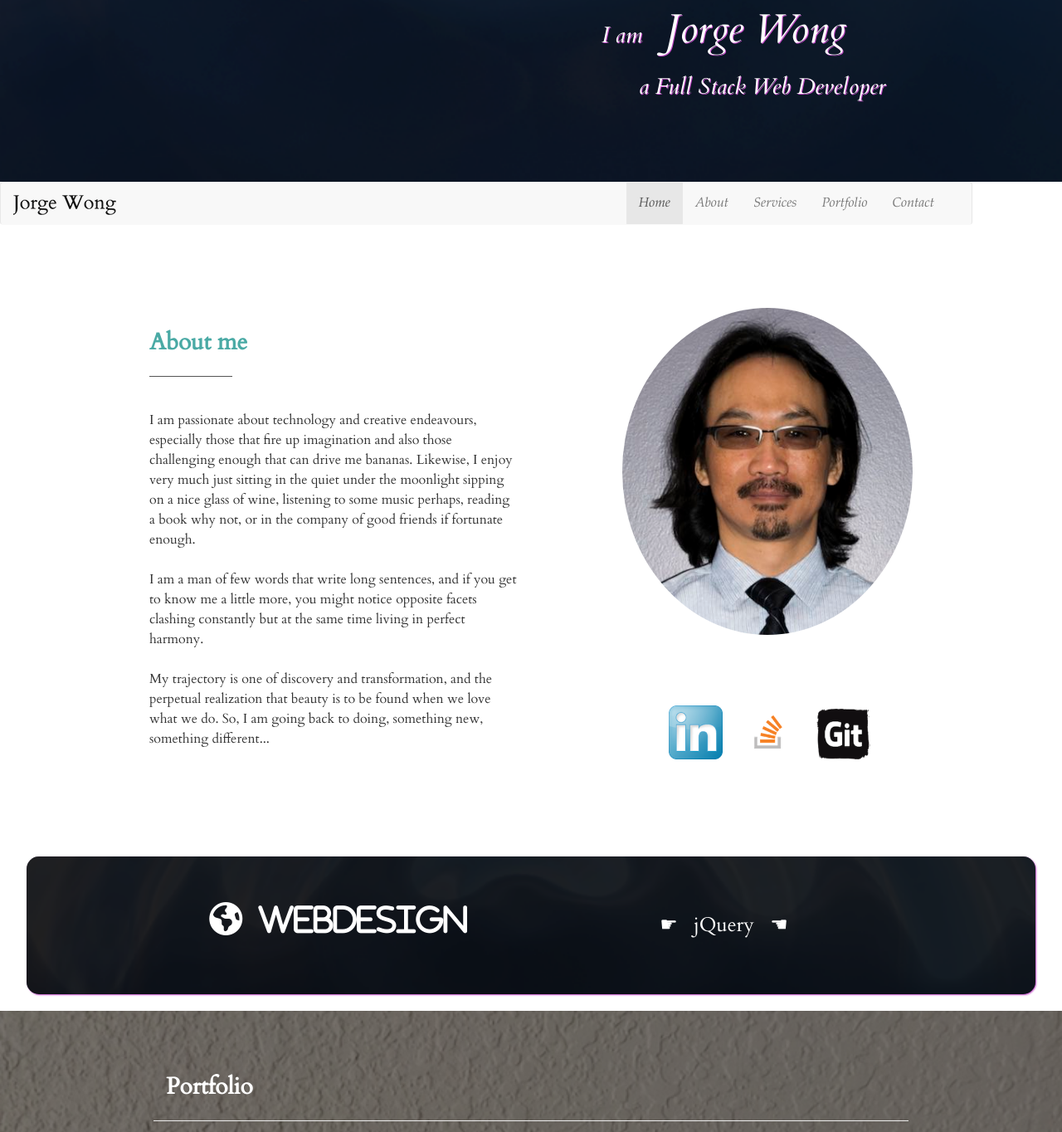
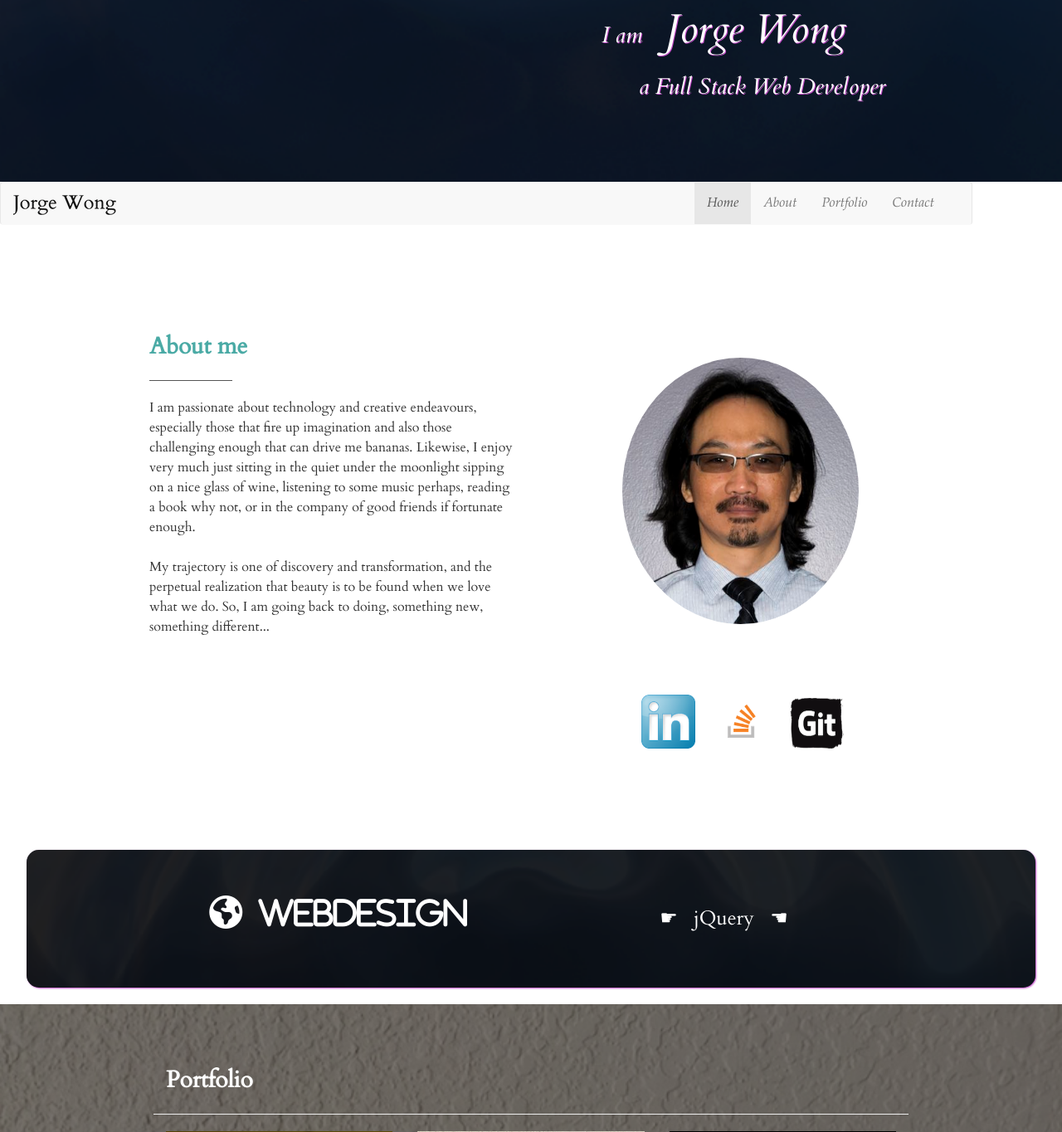
Before and after one commit to jwongcgh/jw-portfolio, a PHP site: page / in a window 1280 px wide. Shown: the part 581-1945 px from the top of the page at 83% size. Run offline with PHP 8.4, Linux system fonts and the light colour scheme; some libraries are stand-ins or nearby versions.

Commit message:
some more formatting

```diff
--- a/assets/css/style.css
+++ b/assets/css/style.css
@@ -39,7 +39,7 @@ body {
 }
 
 .heading {
-    margin-bottom: 40px;
+    margin-bottom: 20px;
 }
 
 .heading:after {
@@ -83,17 +83,9 @@ body {
     z-index: 10;
 }
 
-/*.services-content {
-    position: relative;
-    width: 100%;
-    top: 25%;
-    z-index: 10;
-}*/
-
 .img-responsive {
     margin: 0 auto;
 }
-
 
 /* navbar */
 
@@ -119,7 +111,12 @@ body {
 /* about Me */
 
 #about {
-    padding: 100px 0;
+    padding: 105px 0;
+}
+
+.photo {
+  padding-top: 55px;
+  max-width: 315px;
 }
 
 /*icons*/
@@ -327,7 +324,6 @@ p.description > span {
 .myForm {
     padding: 3.5%
     margin: 0 auto;
-
 }
 
 #contact {
@@ -405,6 +401,25 @@ footer {
 /* @media screen */
 
 @media screen and (max-width: 768px) {
+  #about {
+      padding: 45px 0;
+  }
+
+.photo {
+  padding: 25px;
+  margin: 0 auto;
+}
+
+#links {
+    margin: 25px 0 0 5px;
+}
+
+.icons {
+    padding: 0px;
+    width: 55px;
+    margin: 0 auto;
+}
+
     .mainSection {
         max-width: 728px;
         margin: 0 auto;
@@ -428,4 +443,8 @@ footer {
         font-size: 1.5em;
         padding-left: 20px;
     }
+
+    #contact {
+        padding: 60px 0 30px 0px;
+    }
 }
--- a/index.html
+++ b/index.html
@@ -48,7 +48,7 @@
                     <ul class="nav navbar-nav">
                       <li class="active"><a href="#intro">Home</a></li>
                       <li><a href="#about">About </a></li>
-                      <li><a href="#services">Services</a></li>
+                      <!-- <li><a href="#services">Services</a></li> -->
                       <li><a href="#portfolio">Portfolio</a></li>
                       <li><a href="#contact">Contact</a></li>
                     </ul>
@@ -65,10 +65,10 @@
                   <div class="col-md-5 col-md-offset-1">
                     <h2 class="heading section-title aboutMe-label">About me</h2>
                     <p>I am passionate about technology and creative endeavours, especially those that fire up imagination and also those challenging enough that can drive me bananas. Likewise, I enjoy very much just sitting in the quiet under the moonlight sipping on a nice glass of wine, listening to some music perhaps, reading a book why not, or in the company of good friends if fortunate enough.</p><br>
-                    <p>I am a man of few words that write long sentences, and if you get to know me  a little more, you might notice opposite facets clashing constantly but at the same time living in perfect harmony.</p><br>
+                    <!-- <p>I am a man of few words that write long sentences, and if you get to know me  a little more, you might notice opposite facets clashing constantly but at the same time living in perfect harmony.</p><br> -->
                     <p>My trajectory is one of discovery and transformation, and the perpetual realization that beauty is to be found when we love what we do. So, I am going back to doing, something new, something different...</p>
                   </div>
-                  <div class="col-md-4 col-md-offset-1">
+                  <div class="photo col-md-4 col-md-offset-1">
                     <div class="row">
                     <p><img src="assets/images/jw-2.jpg" alt="" class="img-responsive img-circle"></p>
                   </div>
@@ -93,7 +93,7 @@
 <!-- services -->
 
 <div id="carousel-section">
-            <section id="services" style="background-image: url('assets/images/wave.png');" class="carousel-background">
+            <section id="services" style="background-image: url('assets/images/wave.png')" class="carousel-background">
     <div class="overlay"></div>
 
   <div class="row">
@@ -107,72 +107,52 @@
                     </div>
                     <div class="col-sm-5">
                         <div class="carousel-inner">
-                            <div class="item active">
-                                <div class="carousel-content">
+                                <div class="item active carousel-content">
                                     <div>&#9755 &nbsp Javascript &nbsp &#9754</div>
                                 </div>
-                            </div>
-                            <div class="item">
-                                <div class="carousel-content">
+                                <div class="item carousel-content">
                                     <div>&#9755 &nbsp HTML5 &nbsp &#9754</div>
                                 </div>
-                            </div>
-                            <div class="item">
-                                <div class="carousel-content">
+                                <div class="item carousel-content">
                                     <div>&#9755 &nbsp CSS3 &nbsp &#9754</div>
                                 </div>
-                            </div>
-                            <div class="item">
-                                <div class="carousel-content">
-                                    <div>&#9755 &nbsp Node.js &nbsp &#9754</div>
+                                <div class="item carousel-content">
+                                    <div>&#9755 &nbsp NodeJS &nbsp &#9754</div>
                                 </div>
-                            </div>
-                            <div class="item">
-                                <div class="carousel-content">
+                                <div class="item carousel-content">
                                     <div>&#9755 &nbsp jQuery &nbsp &#9754</div>
                                 </div>
-                            </div>
-                            <div class="item">
-                                <div class="carousel-content">
+                                <div class="item carousel-content">
                                     <div>&#9755 &nbsp React &nbsp &#9754</div>
                                 </div>
-                            </div>
-                            <div class="item">
-                                <div class="carousel-content">
+                                <div class="item carousel-content">
                                     <div>&#9755 &nbsp MySQL &nbsp &#9754</div>
                                 </div>
-                            </div>
-                            <div class="item">
-                                <div class="carousel-content">
+                                <div class="item carousel-content">
                                     <div>&#9755 &nbsp Bootstrap &nbsp &#9754</div>
                                 </div>
-                            </div>
-                            <div class="item">
-                                <div class="carousel-content">
+                                <div class="item carousel-content">
                                     <div>&#9755 &nbsp MongoDB &nbsp &#9754</div>
                                 </div>
-                            </div>
-                            <div class="item">
-                                <div class="carousel-content">
+                                <div class="item carousel-content">
                                     <div>&#9755 &nbsp Blender &nbsp &#9754</div>
                                 </div>
-                            </div>
-                            <div class="item">
-                                <div class="carousel-content">
+                                <div class="item carousel-content">
                                     <div>&#9755 &nbsp React Native &nbsp &#9754</div>
                                 </div>
-                            </div>
-
+                                <div class="item carousel-content">
+                                    <div>&#9755 &nbsp APIs &nbsp &#9754</div>
+                                </div>
+                                <div class="item carousel-content">
+                                    <div>&#9755 &nbsp C# &nbsp &#9754</div>
+                                </div>
+                                <div class="item carousel-content">
+                                    <div>&#9755 &nbsp Materialize &nbsp &#9754</div>
+                                </div>
                         </div>
                     </div>
                 </div>
             </div>
-            <!-- <a class="left carousel-control" href="#text-carousel" data-slide="prev">
-            <span class="glyphicon glyphicon-chevron-left"></span>
-          </a>
-         <a class="right carousel-control" href="#text-carousel" data-slide="next">
-            <span class="glyphicon glyphicon-chevron-right"></span>
-          </a> -->
         </div>
         </div>
         </section>
@@ -198,8 +178,8 @@
                             <img class="proj-img img-responsive" src="assets/images/hangman-jw.png" alt="" />
                             <div class="proj-label">
                                 <p>Hangman</p>
-                                <pre class="description"><span>Classic Hangman Game</span><br>HTML5, CSS3, Javascript, Blender, MakeHuman, Bootstrap
-                              </pre>
+                                <p class="description"><span>Classic Hangman Game</span><br>HTML5, CSS3, Javascript, Blender, MakeHuman, Bootstrap
+                              </p>
                             </div>
                         </a>
 
```
